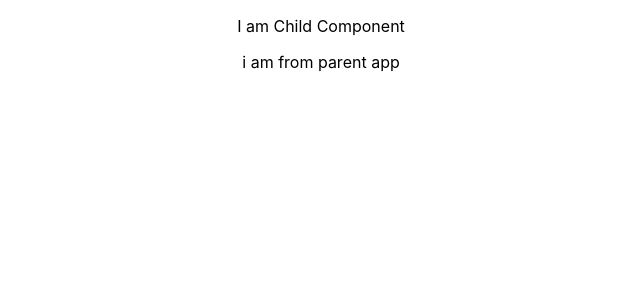
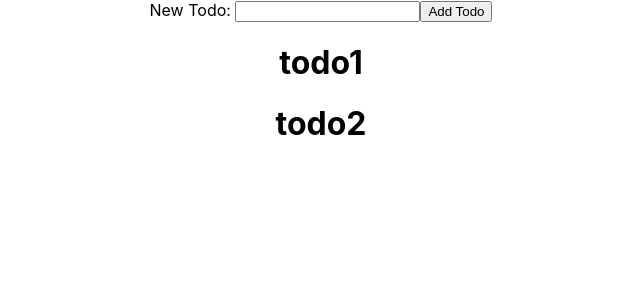
Before and after one commit to mithunbanerjee632/React-Js-Basic, a React (Create React App) app: page / in a window 1280 px wide. Shown: the top 300 px of the page, without its empty margins (319-959 px from the left). Built offline with nearby package versions, Linux system fonts and the light colour scheme.

Commit message:
A basict todo app:passing data from child to parent component

```diff
--- a/src/App.js
+++ b/src/App.js
@@ -8,6 +8,7 @@
 import State from "./Hook/State";
 import Registration from "./Form/Registration";
 import Child from "./StateLifting/Child";
+import Home from "./StateLifting/Home";
 function App() {
    const data = "i am from parent app"
 
@@ -18,7 +19,7 @@
     return (
       <div className="App">
 
-         <Child data={data} onChildData={handleChildData}/>
+       <Home/>
 
           {/*<BrowserRouter>
               <Mynavigation/>
--- /dev/null
+++ b/src/StateLifting/Home.js
@@ -0,0 +1,24 @@
+import React, {useState} from 'react';
+import Todos from "./Todos";
+import NewTodo from "./NewTodo";
+
+const dummyTodos = ['todo1','todo2'];
+
+
+const Home = () => {
+
+
+   const [todos,setTodos]=useState(dummyTodos);
+
+    const handleNewTodo=(newTodo)=>{
+        setTodos([...todos,newTodo])
+    }
+    return (
+        <div>
+            <NewTodo onTodo={handleNewTodo}/>
+          <Todos todos={todos} />
+        </div>
+    );
+};
+
+export default Home;
--- /dev/null
+++ b/src/StateLifting/NewTodo.js
@@ -0,0 +1,25 @@
+import React, {useState} from 'react';
+
+const NewTodo = (props) => {
+    const [todo,setTodo]=useState(" ")
+    const handleInputChange = (event) =>{
+        setTodo(event.target.value);
+    }
+    const handleSubmit = (event)=>{
+        event.preventDefault();
+        props.onTodo(todo)
+
+    }
+
+    return (
+        <div>
+           <form action="" onSubmit={handleSubmit}>
+               <label htmlFor="todo">New Todo: </label>
+               <input type="text" name="todo" id="todo" value={todo} onChange={handleInputChange}/>
+               <button>Add Todo</button>
+           </form>
+        </div>
+    );
+};
+
+export default NewTodo;
--- /dev/null
+++ b/src/StateLifting/Todo.js
@@ -0,0 +1,11 @@
+import React from 'react';
+
+const Todo = (props) => {
+    return (
+        <div>
+            <h1>{props.todo}</h1>
+        </div>
+    );
+};
+
+export default Todo;
--- /dev/null
+++ b/src/StateLifting/Todos.js
@@ -0,0 +1,17 @@
+import React from 'react';
+import Todo from './Todo'
+
+const Todos = (props) => {
+    console.log(props.todos)
+
+
+    return (
+        <div>
+            {props.todos.map((todo,index)=>(
+               <Todo key={index} todo={todo}/>
+            ))}
+        </div>
+    );
+};
+
+export default Todos;
```
